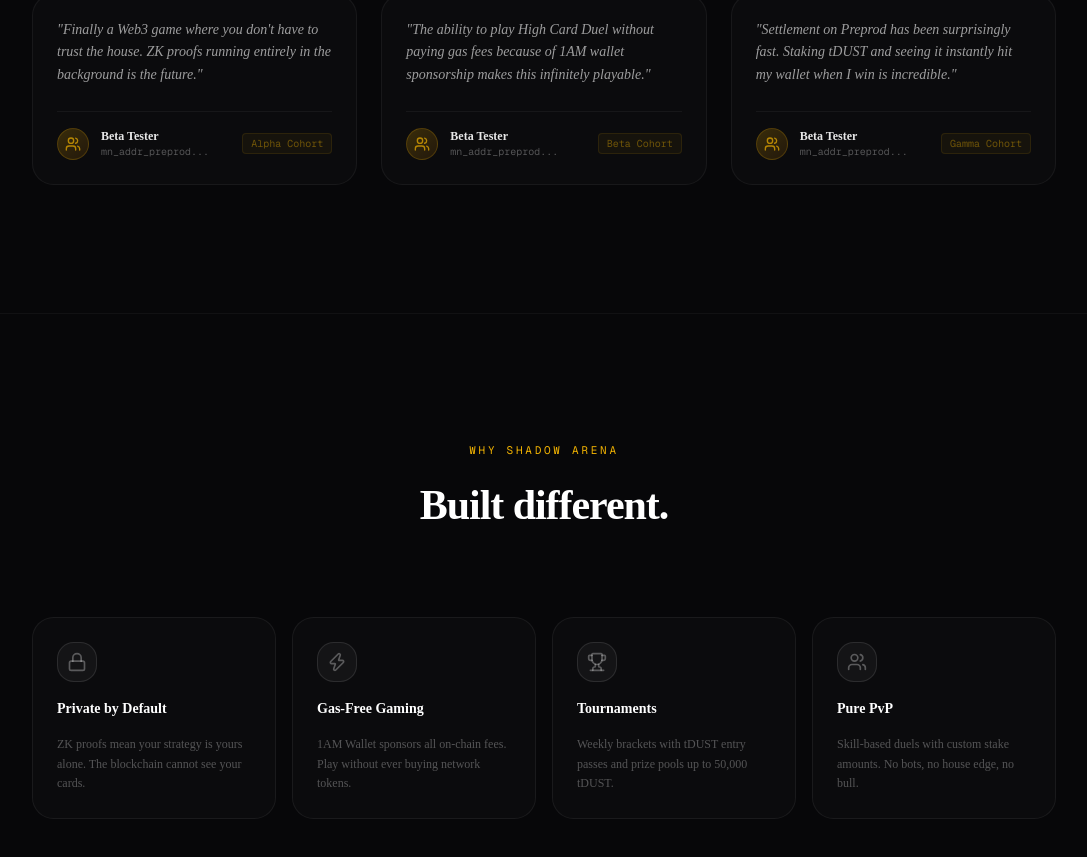
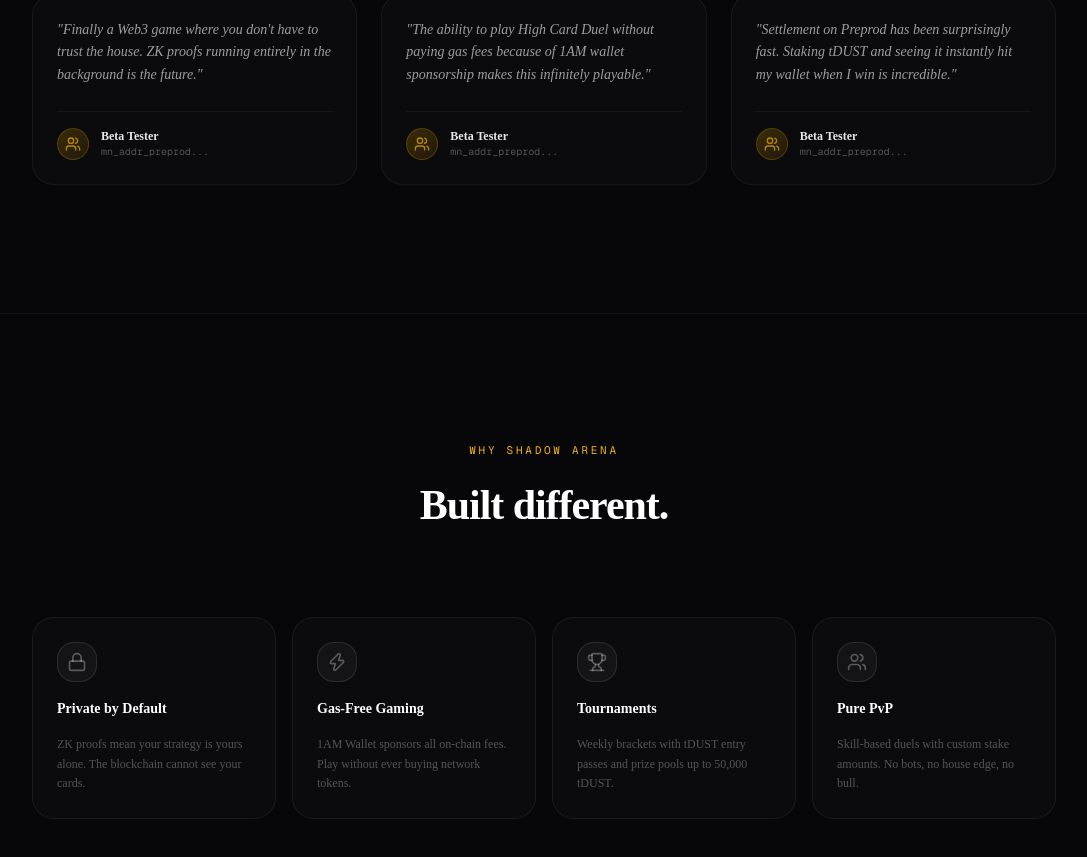
Before and after one commit to aditya-jha033/ShadowArena, a Next.js app in the folder apps/web/: page / in a window 1280 px wide. Shown: the part 2760-3617 px from the top of the page, without its empty margins (96-1183 px from the left). Built offline with nearby package versions, Linux system fonts and the light colour scheme; no server answers; the database is empty.

Commit message:
fix(build): update route params to Promise for Next.js 15

```diff
--- a/apps/web/app/api/matches/[id]/status/route.ts
+++ b/apps/web/app/api/matches/[id]/status/route.ts
@@ -1,11 +1,11 @@
 import { NextResponse } from "next/server";
 import { prisma } from "@/lib/prisma";
 
-export async function GET(req: Request, props: { params: Promise<{ id: string }> }) {
+export async function GET(req: Request, { params }: { params: Promise<{ id: string }> }) {
   try {
-    const params = await props.params;
+    const { id } = await params;
     const match = await prisma.match.findUnique({
-      where: { id: params.id },
+      where: { id },
       include: {
         players: true,
       },
--- a/apps/web/app/page.tsx
+++ b/apps/web/app/page.tsx
@@ -285,20 +285,17 @@ export default async function LandingPage() {
                 {
                   quote: "Finally a Web3 game where you don't have to trust the house. ZK proofs running entirely in the background is the future.",
                   name: "Beta Tester",
-                  addr: "mn_addr_preprod1jn2u7ky2jumthlqw40dl2sm3wxjjn3lycgll66yc6rz59guy74fsvj8p87",
-                  role: "Alpha Cohort"
+                  addr: "mn_addr_preprod1jn2u7ky2jumthlqw40dl2sm3wxjjn3lycgll66yc6rz59guy74fsvj8p87"
                 },
                 {
                   quote: "The ability to play High Card Duel without paying gas fees because of 1AM wallet sponsorship makes this infinitely playable.",
                   name: "Beta Tester",
-                  addr: "mn_addr_preprod17w88tm9krmywaecx2th3agkjzu7uu4a420euh8yum3nm42p84n8q7wjann",
-                  role: "Beta Cohort"
+                  addr: "mn_addr_preprod17w88tm9krmywaecx2th3agkjzu7uu4a420euh8yum3nm42p84n8q7wjann"
                 },
                 {
                   quote: "Settlement on Preprod has been surprisingly fast. Staking tDUST and seeing it instantly hit my wallet when I win is incredible.",
                   name: "Beta Tester",
-                  addr: "mn_addr_preprod1r8mfahw8davsu6kpskeka9udgt3l4daqtgnxt4703fa80p65567q95hzv4",
-                  role: "Gamma Cohort"
+                  addr: "mn_addr_preprod1r8mfahw8davsu6kpskeka9udgt3l4daqtgnxt4703fa80p65567q95hzv4"
                 }
               ].map((t, i) => (
                 <div key={i} className="bg-white/[0.02] border border-white/[0.05] rounded-2xl p-6 relative group hover:border-yellow-500/20 transition-all duration-300">
@@ -311,7 +308,6 @@ export default async function LandingPage() {
                       <div className="text-xs font-bold text-white/90">{t.name}</div>
                       <div className="text-[10px] font-mono text-white/30 truncate w-32" title={t.addr}>{t.addr.substring(0, 15)}...</div>
                     </div>
-                    <div className="ml-auto text-[10px] font-mono text-yellow-500/40 border border-yellow-500/10 bg-yellow-500/5 px-2 py-0.5 rounded">{t.role}</div>
                   </div>
                 </div>
               ))}
```
